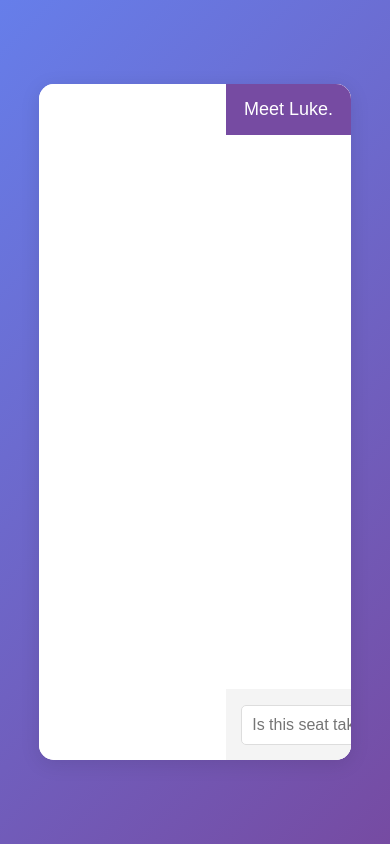
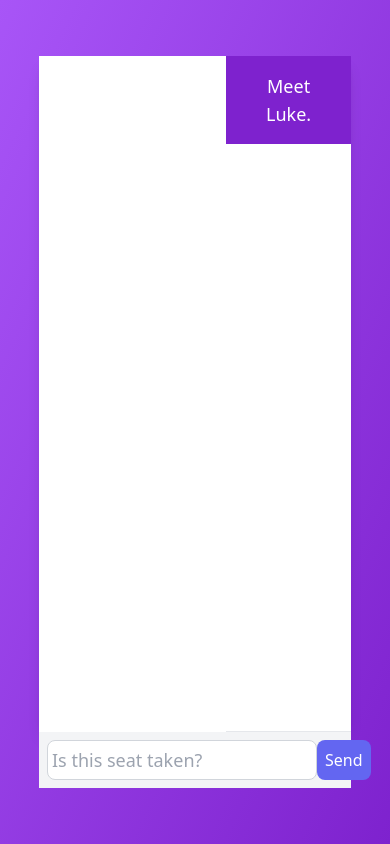
Before and after one commit to unicornlaunching/bitcoinbae, a plain HTML site: page index.html in a window 390 px wide. Drawn offline with nearby package versions, Linux system fonts and the light colour scheme; some packages are replaced by stand-ins of ours; a script that the page names is missing.

Commit message:
convert to tailwind, model loading fix, basic mobile support

```diff
--- a/index.html
+++ b/index.html
@@ -1,44 +1,48 @@
 <!DOCTYPE html>
 <html lang="en">
+
 <head>
     <meta charset="UTF-8">
     <meta name="viewport" content="width=device-width, initial-scale=1.0">
     <title>Bitcoin BAE</title>
-    <link rel="stylesheet" href="styles.css">
+    <!-- <link rel="stylesheet" href="styles.css"> -->
     <script src="https://cdnjs.cloudflare.com/ajax/libs/three.js/r128/three.min.js"></script>
-    <script src="https://cdn.jsdelivr.net/npm/@google/model-viewer/dist/model-viewer.min.js"></script>
+    <!-- <script src="https://cdn.jsdelivr.net/npm/@google/model-viewer/dist/model-viewer.min.js"></script> -->
+    <script src="https://cdn.tailwindcss.com"></script>
+</head>
 
-
-
-
-
-</head>
-<body>
-    <div class="container">
-        <div class="model-viewer-container">
-            <model-viewer src="https://github.com/unicornlaunching/bitcoinbae/blob/main/Mintv2Dancing2.glb?raw=true" poster="https://img.freepik.com/premium-psd/portrait-good-looking-executive_410516-125326.jpg" alt="3D Model" auto-rotate camera-controls></model-viewer>
+<body class="">
+    <div
+        class="flex flex-col justify-center items-center h-screen bg-gradient-to-br from-purple-500 to-purple-700 m-0 ">
+        <div class="flex w-4/5 h-4/5 bg-white rounded-lg shadow-lg ">
+            <div class="w-3/5 bg-gray-100 flex items-center justify-center">
+                <model-viewer
+                    src="https://corsproxy.io/?https://githubraw.com/unicornlaunching/bitcoinbae/main/Mintv2Dancing2.glb"
+                    poster="https://img.freepik.com/premium-psd/portrait-good-looking-executive_410516-125326.jpg"
+                    alt="3D Model" auto-rotate camera-controls class="w-full h-full bg-white"></model-viewer>
+            </div>
+            <div class="w-2/5 flex flex-col bg-white">
+                <div class="p-4 bg-purple-700 text-white text-center text-lg">Meet Luke.</div>
+                <div id="chat-history" class="flex-grow p-4 overflow-y-auto border-b border-gray-200"></div>
 
             </div>
-        <div class="chat-interface">
-            <div class="chat-header">Meet Luke.</div>
-            <div class="chat-history" id="chat-history"></div>
-            <div class="chat-input-container">
-                <input type="text" id="chat-input" placeholder="Is this seat taken?">
-                <button id="send-button">Send</button>
+
+        </div>
+        <div class="flex p-2 bg-gray-100 w-4/5 ">
+            <input type="text" id="chat-input" placeholder="Is this seat taken?"
+                class="flex-grow flex-shrink p-1  border border-gray-300 rounded-lg text-lg">
+            <button id="send-button"
+                class=" p-2 bg-indigo-500 text-white text-md rounded-lg hover:bg-indigo-400 transition">Send</button>
         </div>
     </div>
-    </div>
+
 
     <!-- Import the component -->
     <script type="module" src="https://ajax.googleapis.com/ajax/libs/model-viewer/3.4.0/model-viewer.min.js"></script>
 
-
-  </body>
-
-
     <script>
         document.getElementById('send-button').addEventListener('click', sendMessage);
-document.getElementById('chat-input').addEventListener('keypress', function(e) {
+        document.getElementById('chat-input').addEventListener('keypress', function (e) {
             if (e.key === 'Enter') {
                 sendMessage();
             }
@@ -67,8 +71,7 @@ function addMessageToChat(sender, message) {
             chatHistory.appendChild(messageElement);
             chatHistory.scrollTop = chatHistory.scrollHeight;
         }
-
-
     </script>
+</body>
 
 </html>
```
Lines whose indentation alone changed are shown as unchanged.
